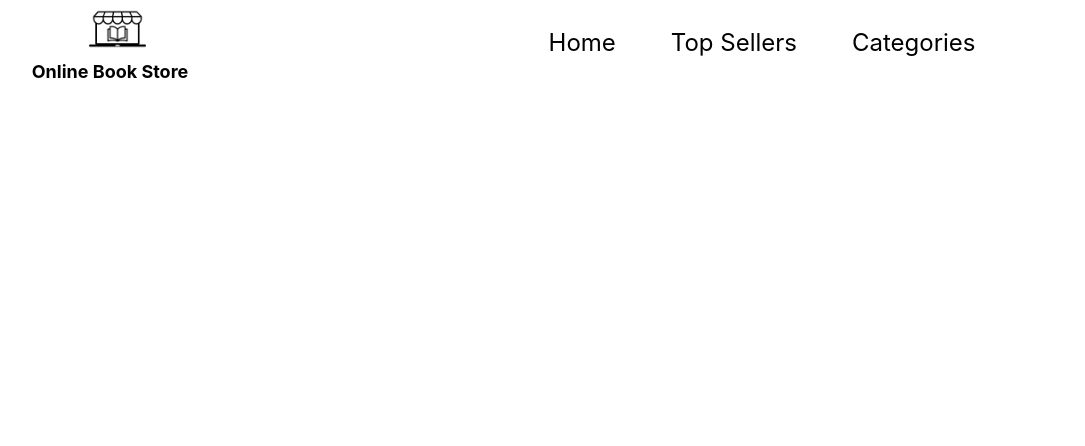
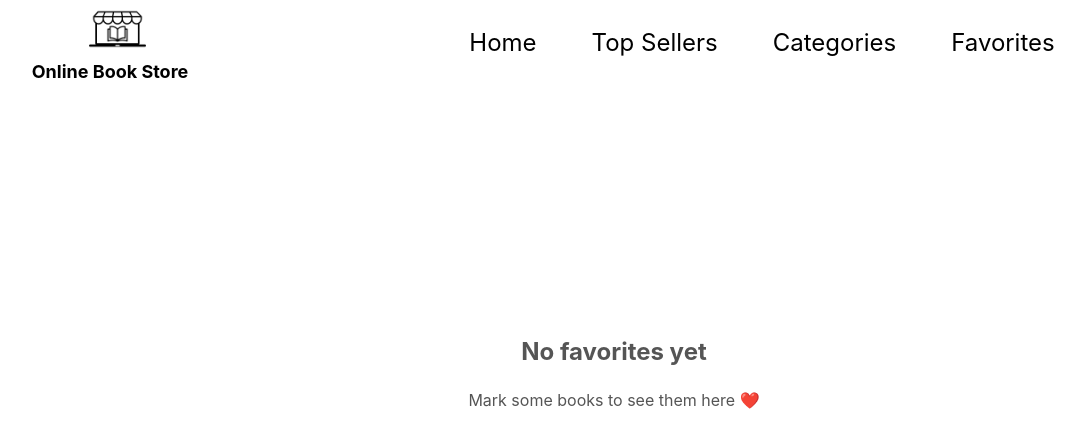
Before and after one commit to sumithaprathap/OnlineBooksShopping, a React (Vite) app: page /favorites in a window 1280 px wide. Shown: the top 446 px of the page, without its empty margins (26-1111 px from the left). Built offline with nearby package versions, Linux system fonts and the light colour scheme.

Commit message:
added favorites page with global state via Context API

```diff
--- a/src/App.jsx
+++ b/src/App.jsx
@@ -4,19 +4,22 @@ import TopSellers from "./pages/TopSellers";
 import Categories from "./pages/Categories";
 import NavBar from "./components/NavBar";
 import { Routes, Route } from "react-router-dom";
+import { BookContextProvider } from "./contexts/BookContext";
+import Favorites from "./pages/Favorites";
 
 function App() {
   return (
-    <>
+    <BookContextProvider>
       <NavBar />
       <main className="app-main">
         <Routes>
           <Route path="/" element={<Home />} />
           <Route path="/top-sellers" element={<TopSellers />} />
           <Route path="/categories" element={<Categories />} />
+          <Route path="/favorites" element={<Favorites />} />
         </Routes>
       </main>
-    </>
+    </BookContextProvider>
   );
 }
 
--- a/src/components/BookCard.jsx
+++ b/src/components/BookCard.jsx
@@ -1,9 +1,12 @@
 import { useState } from "react";
+import { useBookContext } from "../contexts/BookContext";
 
 const BookCard = ({ book }) => {
-  const [isLiked, setIsLiked] = useState(false);
-  const likeBook = function (e) {
-    setIsLiked((prev) => !prev);
+  const { isFavorite, addToFavorites, removeFromFavorites } = useBookContext();
+  const favorite = isFavorite(book);
+  const onFavoriteClick = function (e) {
+    e.preventDefault();
+    favorite ? removeFromFavorites(book) : addToFavorites(book);
   };
   return (
     <div className="book-card">
@@ -11,11 +14,11 @@ const BookCard = ({ book }) => {
         <img className="book-image" src={book.url} alt={book.title} />
         <button
           className="fav-btn"
-          onClick={likeBook}
+          onClick={onFavoriteClick}
           aria-label="Add to wishlist"
         >
           <i
-            className={isLiked ? "fa fa-heart" : "fa fa-thumbs-up"}
+            className={favorite ? "fa fa-heart" : "fa fa-thumbs-up"}
             aria-hidden="true"
             style={{ color: "red", fontSize: "15px", marginRight: "4px" }}
           ></i>
--- a/src/components/NavBar.jsx
+++ b/src/components/NavBar.jsx
@@ -18,6 +18,9 @@ const NavBar = () => {
         <Link to="/categories" className="nav-link">
           Categories
         </Link>
+        <Link to="/favorites" className="nav-link">
+          Favorites
+        </Link>
       </div>
     </nav>
   );
--- /dev/null
+++ b/src/contexts/BookContext.jsx
@@ -0,0 +1,42 @@
+import { createContext, useContext, useState, useEffect } from "react";
+
+const BookContext = createContext();
+
+export const useBookContext = () => useContext(BookContext);
+
+export const BookContextProvider = ({ children }) => {
+  const [favoriteBooks, setFavoriteBooks] = useState(() => {
+    const stored = localStorage.getItem("favorites");
+    return stored ? JSON.parse(stored) : [];
+  });
+
+  useEffect(() => {
+    localStorage.setItem("favorites", JSON.stringify(favoriteBooks));
+  }, [favoriteBooks]);
+
+  // Add to fav
+  const addToFavorites = (book) => {
+    setFavoriteBooks((prev) => [...prev, book]);
+  };
+  // remove from fav
+  const removeFromFavorites = (book) => {
+    setFavoriteBooks((prev) => prev.filter((b) => b.id !== book.id));
+  };
+
+  // check isFav
+  const isFavorite = (book) => {
+    return favoriteBooks.some((b) => b.id === book.id);
+  };
+
+  const accessibleData = {
+    favoriteBooks,
+    addToFavorites,
+    removeFromFavorites,
+    isFavorite,
+  };
+  return (
+    <BookContext.Provider value={accessibleData}>
+      {children}
+    </BookContext.Provider>
+  );
+};
--- a/src/index.css
+++ b/src/index.css
@@ -362,3 +362,34 @@ body {
   border-bottom: 2px solid #ddd;
   padding-bottom: 6px;
 }
+
+/*********************favorites page************************/
+.favorites-page {
+  padding: 20px;
+}
+
+.favorites-title {
+  font-size: 26px;
+  font-weight: 600;
+  margin-bottom: 20px;
+}
+
+.favorites-grid {
+  display: flex;
+  flex-wrap: wrap;
+  gap: 24px;
+}
+
+.favorites-empty {
+  height: 60vh;
+  display: flex;
+  flex-direction: column;
+  justify-content: center;
+  align-items: center;
+  color: #555;
+}
+
+.favorites-empty h2 {
+  font-size: 24px;
+  margin-bottom: 8px;
+}
--- /dev/null
+++ b/src/pages/Favorites.jsx
@@ -0,0 +1,28 @@
+import { useBookContext } from "../contexts/BookContext";
+import BookCard from "../components/BookCard";
+
+const Favorites = () => {
+  const { favoriteBooks } = useBookContext();
+
+  if (favoriteBooks.length === 0) {
+    return (
+      <div className="favorites-empty">
+        <h2>No favorites yet</h2>
+        <p>Mark some books to see them here ❤️</p>
+      </div>
+    );
+  }
+
+  return (
+    <div className="favorites-page">
+      <h2 className="favorites-title">My Favorites</h2>
+      <div className="favorites-grid">
+        {favoriteBooks.map((book) => (
+          <BookCard key={book.id} book={book} />
+        ))}
+      </div>
+    </div>
+  );
+};
+
+export default Favorites;
```
Also changed, not shown: 1 other file (tests, documents, lock files or other folders).
